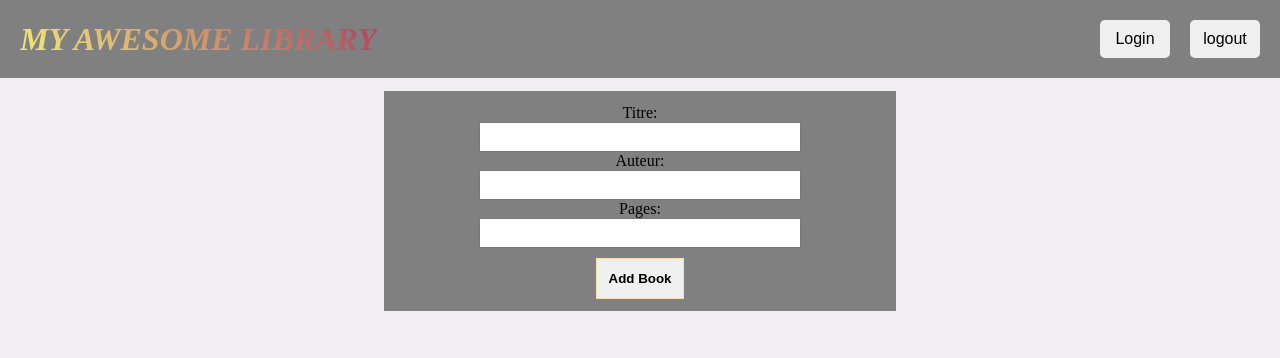
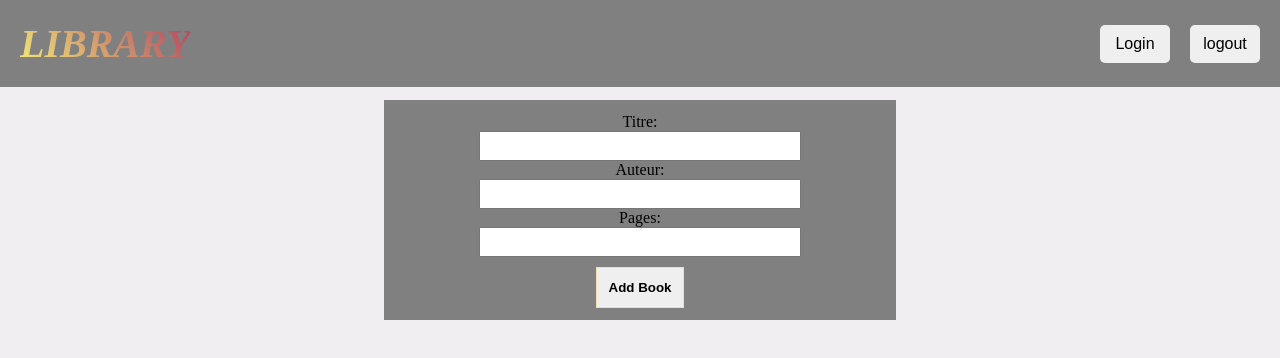
Before and after one commit to biroue10/library, a website: page index.html in a window 1280 px wide. Drawn offline with Linux system fonts and the light colour scheme.

Commit message:
refactor the logo

```diff
--- a/index.html
+++ b/index.html
@@ -12,7 +12,7 @@
   </head>
   <body>
     <nav>
-      <div class="logo">my awesome library</div>
+      <div class="logo"><a href="#">library</a></div>
       <div class="class-button">
         <button>Login</button>
         <button>logout</button>
--- a/style.css
+++ b/style.css
@@ -93,7 +93,7 @@ nav {
   border-radius: 5px;
 }
 .logo {
-  font-size: 2rem;
+  font-size: 2.5rem;
   font-weight: 900;
   text-transform: uppercase;
   color: white;
```
